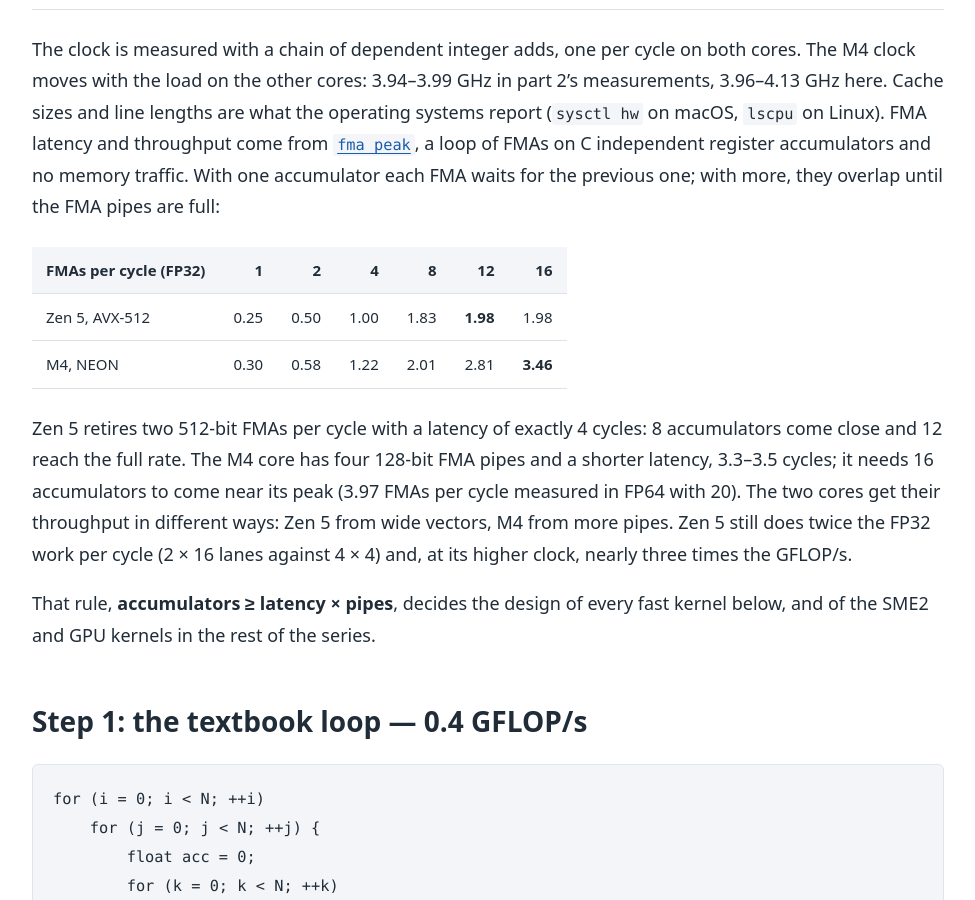
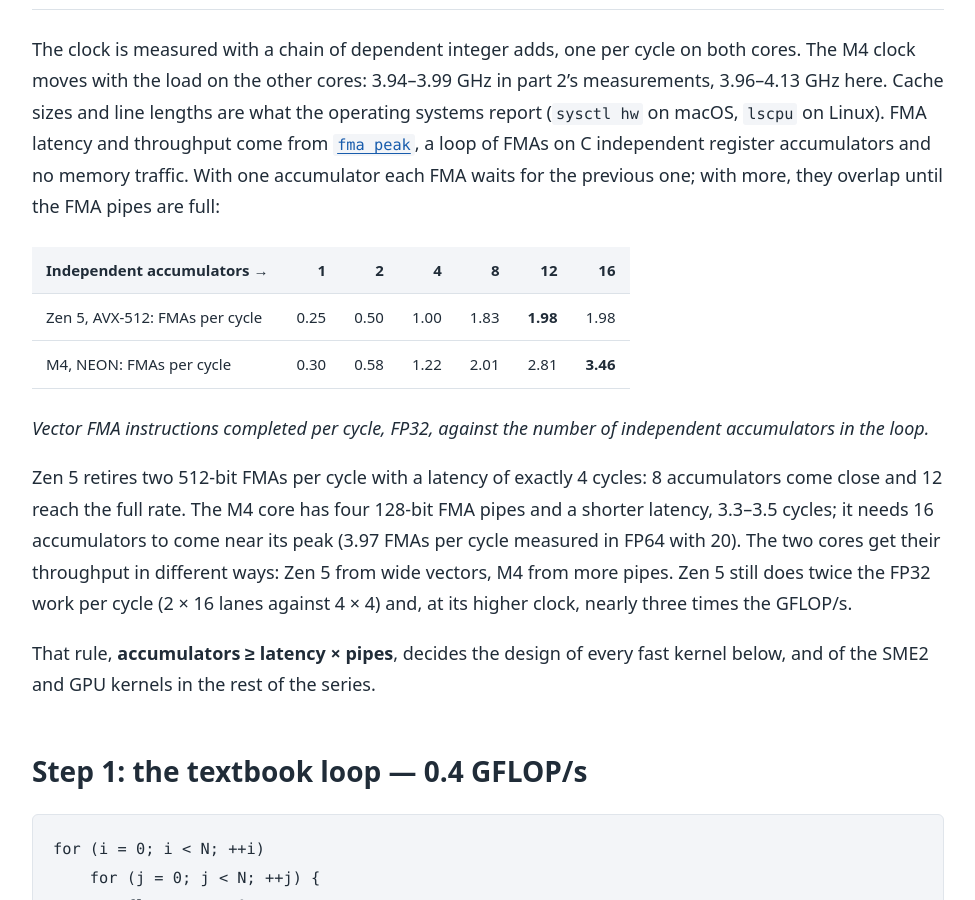
Before and after one commit to vdeviatkov/hpc-math-core, a Jekyll site: the page built from docs/articles/simd-gemm.md, in a window 1280 px wide and 900 px high, scrolled down 2063 px. Shown: the whole window, without its empty margins (152-1127 px from the left). Built offline with Jekyll 4.4.1, drawn with Linux system fonts in a browser that asks for light colours.

Commit message:
Update simd-gemm.md

```diff
--- a/docs/articles/simd-gemm.md
+++ b/docs/articles/simd-gemm.md
@@ -85,10 +85,13 @@ FMAs on C independent register accumulators and no memory traffic. With
 one accumulator each FMA waits for the previous one; with more, they
 overlap until the FMA pipes are full:
 
-| FMAs per cycle (FP32) | 1 | 2 | 4 | 8 | 12 | 16 |
+| Independent accumulators → | 1 | 2 | 4 | 8 | 12 | 16 |
 |---|--:|--:|--:|--:|--:|--:|
-| Zen 5, AVX-512 | 0.25 | 0.50 | 1.00 | 1.83 | **1.98** | 1.98 |
-| M4, NEON | 0.30 | 0.58 | 1.22 | 2.01 | 2.81 | **3.46** |
+| Zen 5, AVX-512: FMAs per cycle | 0.25 | 0.50 | 1.00 | 1.83 | **1.98** | 1.98 |
+| M4, NEON: FMAs per cycle | 0.30 | 0.58 | 1.22 | 2.01 | 2.81 | **3.46** |
+
+*Vector FMA instructions completed per cycle, FP32, against the number of
+independent accumulators in the loop.*
 
 Zen 5 retires two 512-bit FMAs per cycle with a latency of exactly 4
 cycles: 8 accumulators come close and 12 reach the full rate. The M4 core
```
